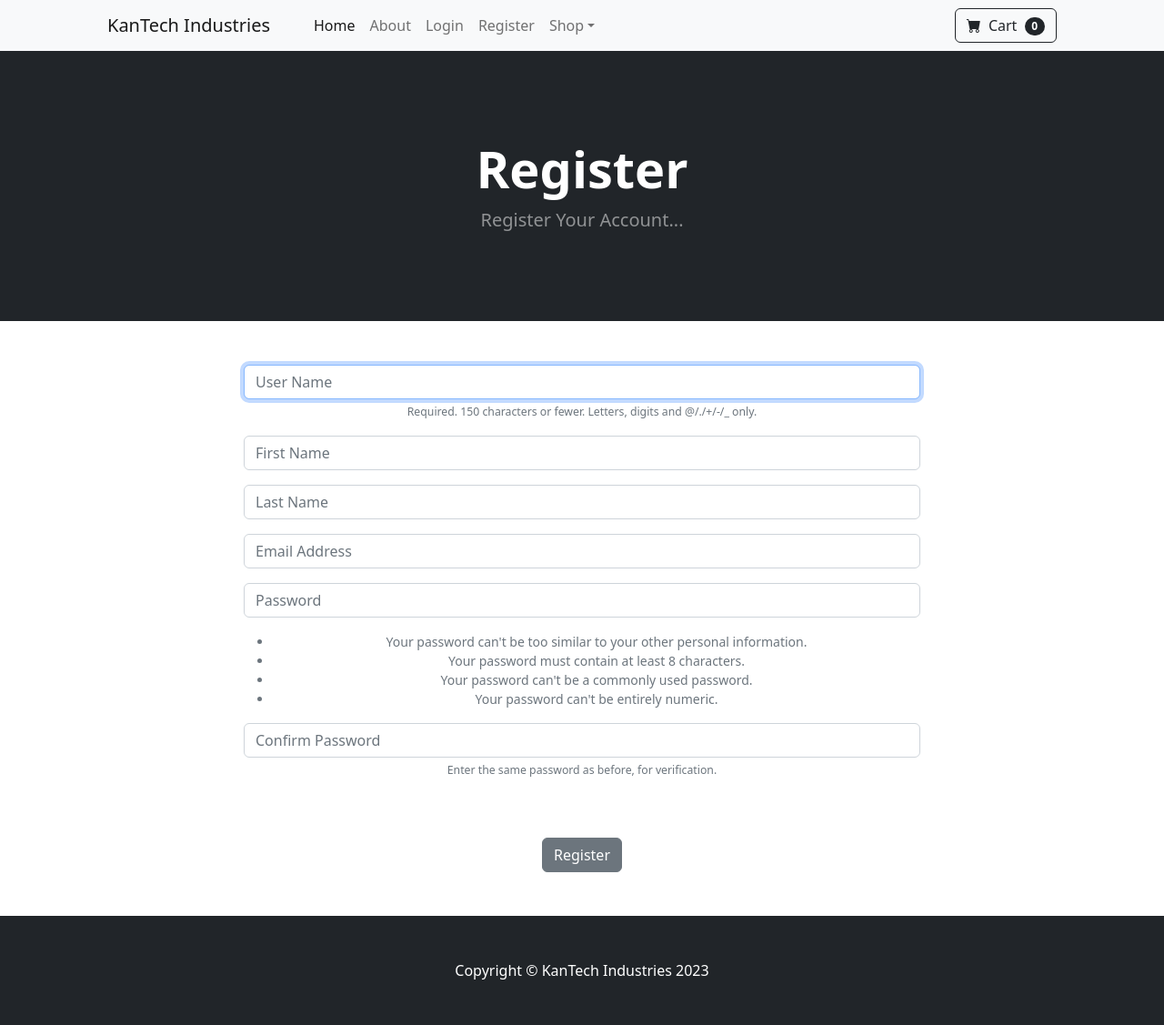
After one commit to FREDYK1/E-commerce-Django, a Django app: page /register_user/ in a window 1280 px wide. The commit adds this page. Shown: the whole page at 91% size. Run offline with Django 5.2, Linux system fonts and the light colour scheme; some libraries are stand-ins or nearby versions.

Commit message:
Implement the register feature

```diff
--- /dev/null
+++ b/ecom/store/forms.py
@@ -0,0 +1,31 @@
+from django.contrib.auth.models import User
+from django.contrib.auth.forms import UserCreationForm
+from django import forms
+
+
+class SignUpForm(UserCreationForm):
+	email = forms.EmailField(label="", widget=forms.TextInput(attrs={'class':'form-control', 'placeholder':'Email Address'}))
+	first_name = forms.CharField(label="", max_length=100, widget=forms.TextInput(attrs={'class':'form-control', 'placeholder':'First Name'}))
+	last_name = forms.CharField(label="", max_length=100, widget=forms.TextInput(attrs={'class':'form-control', 'placeholder':'Last Name'}))
+
+	class Meta:
+		model = User
+		fields = ('username', 'first_name', 'last_name', 'email', 'password1', 'password2')
+
+	def __init__(self, *args, **kwargs):
+		super(SignUpForm, self).__init__(*args, **kwargs)
+
+		self.fields['username'].widget.attrs['class'] = 'form-control'
+		self.fields['username'].widget.attrs['placeholder'] = 'User Name'
+		self.fields['username'].label = ''
+		self.fields['username'].help_text = '<span class="form-text text-muted"><small>Required. 150 characters or fewer. Letters, digits and @/./+/-/_ only.</small></span>'
+
+		self.fields['password1'].widget.attrs['class'] = 'form-control'
+		self.fields['password1'].widget.attrs['placeholder'] = 'Password'
+		self.fields['password1'].label = ''
+		self.fields['password1'].help_text = '<ul class="form-text text-muted small"><li>Your password can\'t be too similar to your other personal information.</li><li>Your password must contain at least 8 characters.</li><li>Your password can\'t be a commonly used password.</li><li>Your password can\'t be entirely numeric.</li></ul>'
+
+		self.fields['password2'].widget.attrs['class'] = 'form-control'
+		self.fields['password2'].widget.attrs['placeholder'] = 'Confirm Password'
+		self.fields['password2'].label = ''
+		self.fields['password2'].help_text = '<span class="form-text text-muted"><small>Enter the same password as before, for verification.</small></span>'
--- a/ecom/store/templates/navbar.html
+++ b/ecom/store/templates/navbar.html
@@ -11,6 +11,7 @@
                     <li class="nav-item"><a class="nav-link" href="{% url 'logout' %}">Logout</a></li>
                 {% else %}
                     <li class="nav-item"><a class="nav-link" href="{% url 'login' %}">Login</a></li>
+                    <li class="nav-item"><a class="nav-link" href="{% url 'register' %}">Register</a></li>
                 {% endif %}
 
                 <li class="nav-item dropdown">
--- /dev/null
+++ b/ecom/store/templates/register.html
@@ -0,0 +1,31 @@
+{% extends 'base.html' %}
+
+{% block content %}
+<!-- Header-->
+        <header class="bg-dark py-5">
+            <div class="container px-4 px-lg-5 my-5">
+                <div class="text-center text-white">
+                    <h1 class="display-4 fw-bolder">Register</h1>
+                    <p class="lead fw-normal text-white-50 mb-0">Register Your Account...</p>
+                </div>
+            </div>
+        </header>
+        <div class="container">
+            <div class="row">
+                <center>
+                    <div class="col-8">
+                        <br/><br/>
+                        <form method="POST" action="{% url 'register' %}">
+                            {% csrf_token %}
+                            {{ form.as_p }}
+                            <br/><br/>
+                            <button type="submit" class="btn btn-secondary">
+                                Register
+                            </button>
+                        </form>
+                        <br/><br/>
+                    </div>
+                </center>
+            </div>
+        </div>
+{% endblock %}
--- a/ecom/store/urls.py
+++ b/ecom/store/urls.py
@@ -6,4 +6,5 @@ urlpatterns = [
     path('about/', views.about, name='about'),
     path('login_user/', views.login_user, name='login'),
     path('logout_user/', views.logout_user, name='logout'),
+    path('register_user/', views.register_user, name='register'),
 ]
--- a/ecom/store/views.py
+++ b/ecom/store/views.py
@@ -2,6 +2,7 @@ from django.shortcuts import render, redirect
 from .models import Product
 from django.contrib.auth import login, logout, authenticate
 from django.contrib import messages
+from .forms import SignUpForm
 
 
 def home(request):
@@ -30,3 +31,21 @@ def logout_user(request):
     logout(request)
     messages.success(request, "You have been logged out...Thanks")
     return redirect('home')
+
+def register_user(request):
+    form = SignUpForm()
+    if request.method == "POST":
+        form = SignUpForm(request.POST)
+        if form.is_valid():
+            form.save()
+            username = form.cleaned_data["username"]
+            password = form.cleaned_data["password1"]
+            user = authenticate(username=username, password=password)
+            login(request, user)
+            messages.success(request, "You have been registered...Thanks")
+            return redirect('home')
+        else:
+            messages.success(request, "Error registering. Please try again.")
+            return redirect('register')
+    else:
+        return render(request, 'register.html', {'form':form})
```
Also changed, not shown: ecom/db.sqlite3.
